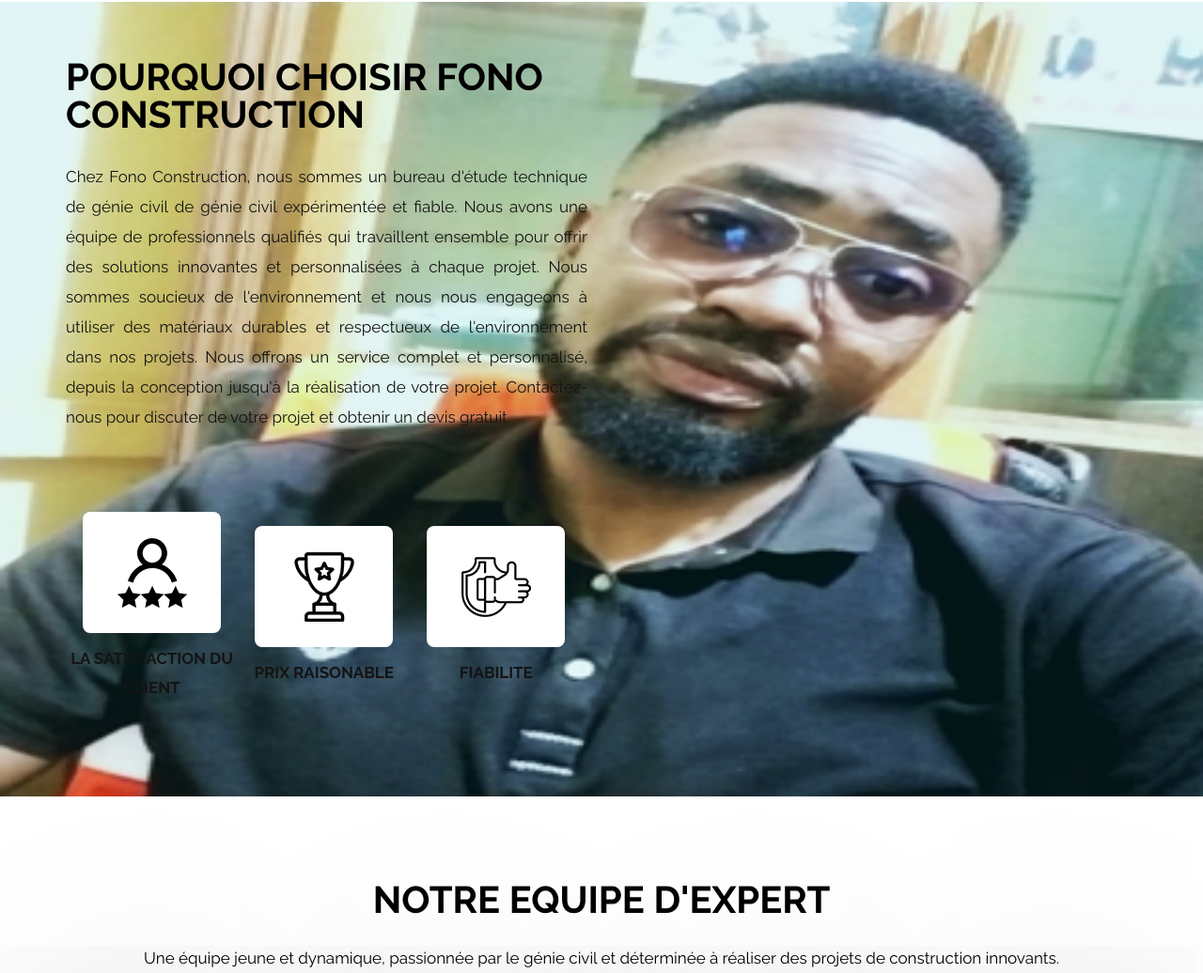
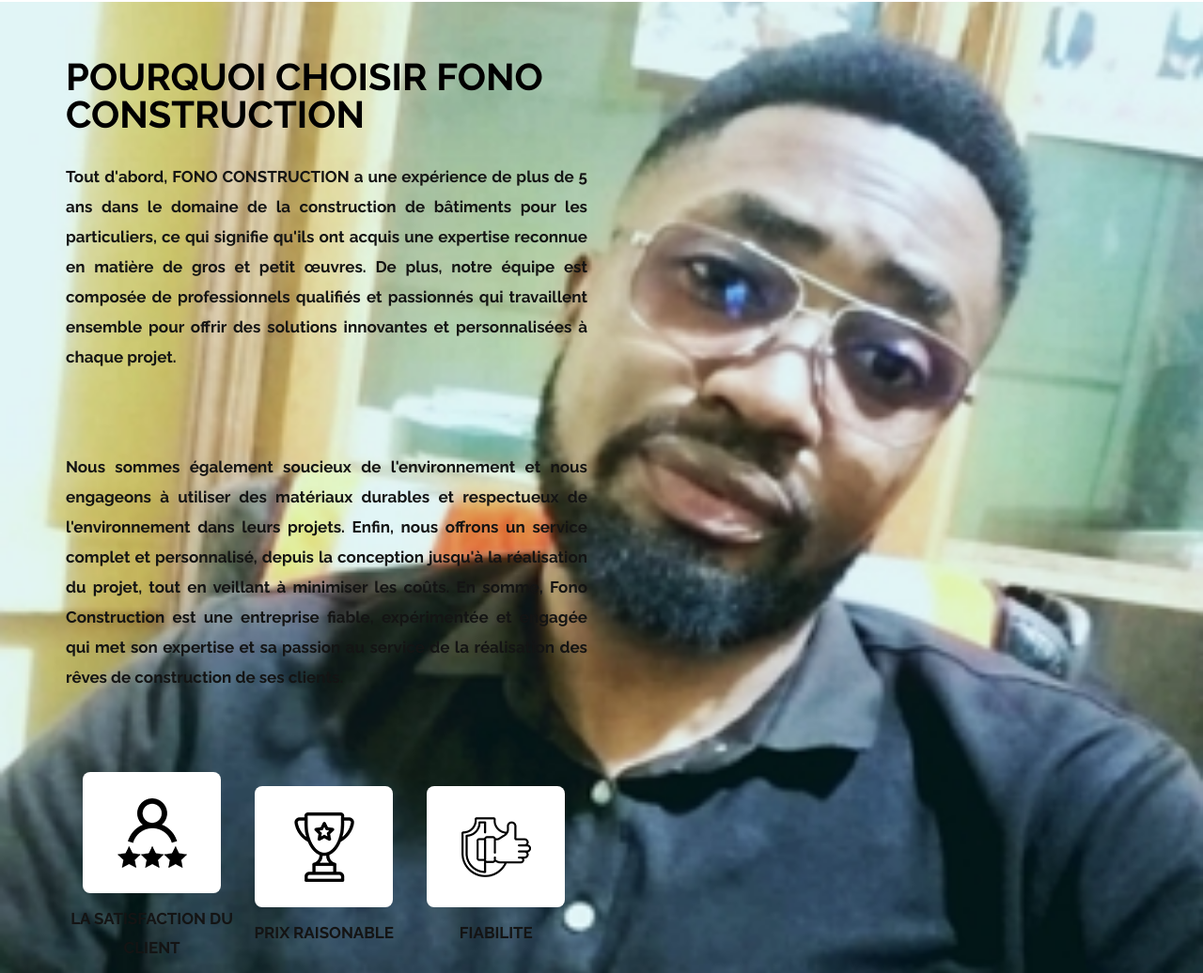
Before and after one commit to yoan-theophile/fono-construction-website, a plain HTML site: page index.html in a window 1280 px wide. Shown: the part 2550-3586 px from the top of the page at 94% size. Drawn offline with nearby package versions, Linux system fonts and the light colour scheme; a web font is replaced by a local one.

Commit message:
adjust background image to cover

```diff
--- a/css/style.css
+++ b/css/style.css
@@ -736,7 +736,7 @@ ul.search li a:hover {
 
 .choose {
      background: url(../images/choose_bg.jpg);
-     background-size: 100% 100%;
+     background-size: cover;
      background-position: center;
      background-repeat: no-repeat;
      padding: 60px 0;
@@ -753,7 +753,7 @@ ul.search li a:hover {
 
 .choose .titlepage p {
      color: #141414;
-     font-weight: 400;
+     font-weight: bold;
      font-family: 'Raleway', sans-serif;
      font-size: 17px;
      line-height: 32px;
--- a/index.html
+++ b/index.html
@@ -404,7 +404,13 @@
                <div class="col-lg-6 col-md-7 ">
                   <div class="titlepage">
                      <h2>POURQUOI CHOISIR FONO CONSTRUCTION</h2>
-                     <p>Chez Fono Construction, nous sommes un bureau d'étude technique de génie civil de génie civil expérimentée et fiable. Nous avons une équipe de professionnels qualifiés qui travaillent ensemble pour offrir des solutions innovantes et personnalisées à chaque projet. Nous sommes soucieux de l'environnement et nous nous engageons à utiliser des matériaux durables et respectueux de l'environnement dans nos projets. Nous offrons un service complet et personnalisé, depuis la conception jusqu'à la réalisation de votre projet. Contactez-nous pour discuter de votre projet et obtenir un devis gratuit.</p>
+                     <p>
+                        Tout d'abord, FONO CONSTRUCTION a une expérience de plus de 5 ans dans le domaine de la construction de bâtiments pour les particuliers, ce qui signifie qu'ils ont acquis une expertise reconnue en matière de gros et petit œuvres. De plus, notre équipe est composée de professionnels qualifiés et passionnés qui travaillent ensemble pour offrir des solutions innovantes et personnalisées à chaque projet.
+                     </p>
+                     <p>
+                        Nous sommes également soucieux de l'environnement et nous engageons à utiliser des matériaux durables et respectueux de l'environnement dans leurs projets. Enfin, nous offrons un service complet et personnalisé, depuis la conception jusqu'à la réalisation du projet, tout en veillant à minimiser les coûts. En somme, Fono Construction est une entreprise fiable, expérimentée et engagée qui met son expertise et sa passion au service de la réalisation des rêves de construction de ses clients.
+                     </p>
+
                      <div class="award">
                         <div id="awa_ho" class="award_icon text_align_center">
                            <i><img src="images/ch1.png" alt="#"/>
```
